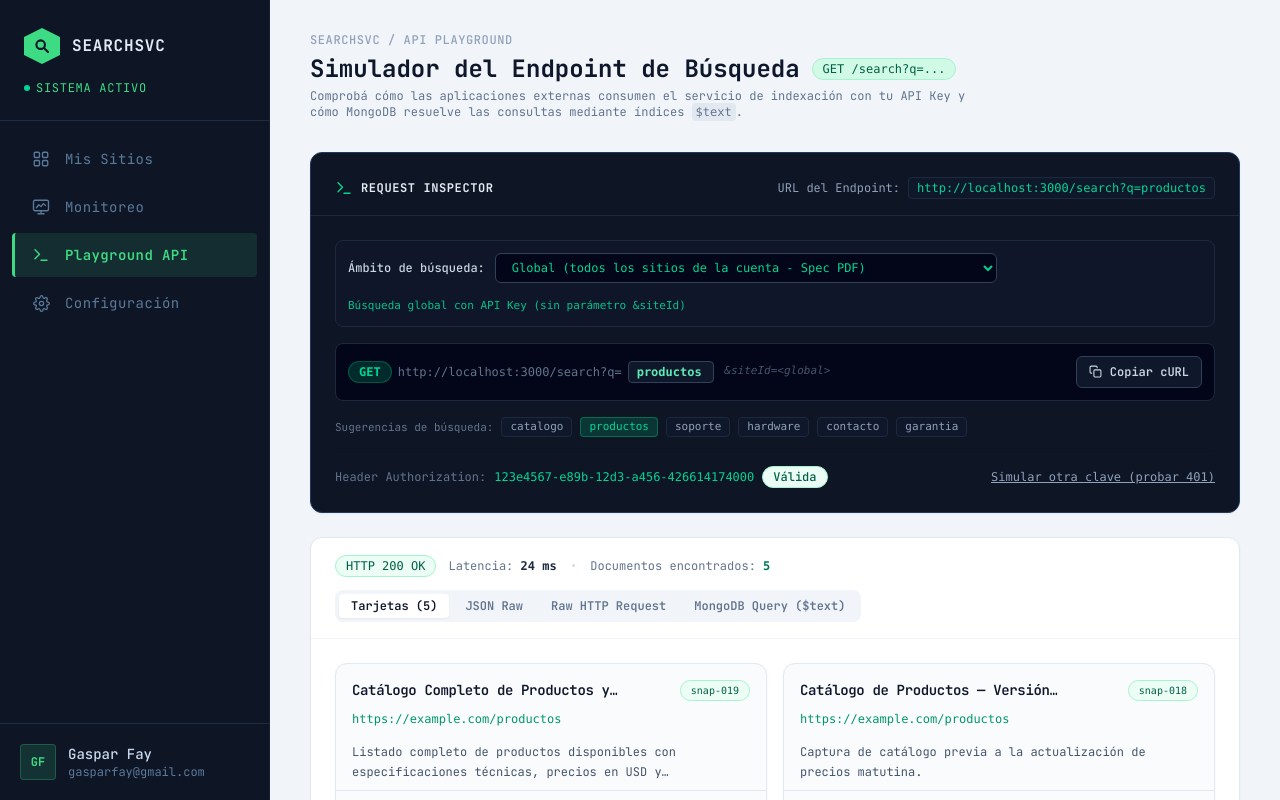
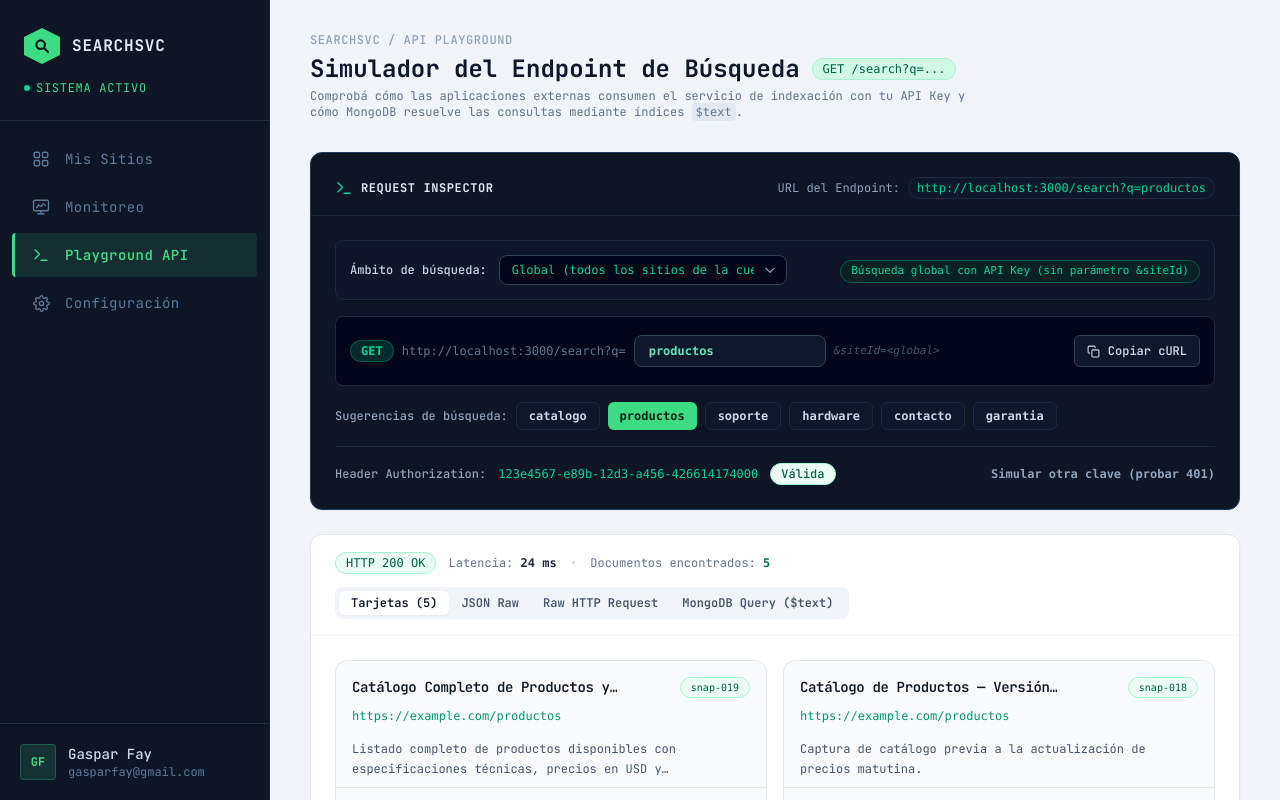
Before and after one commit to gasparfay/searchsvc, a Next.js app in the folder frontend/: page /playground in a window 1280 px wide. Built offline with nearby package versions, Linux system fonts and the light colour scheme.

Commit message:
Standardize playground and config returns with shadcn Tabs, Select, Label, and Separator primitives

```diff
--- a/frontend/src/app/playground/page.tsx
+++ b/frontend/src/app/playground/page.tsx
@@ -9,10 +9,20 @@ import PageContainer from "@/components/PageContainer";
 import SearchResultCard from "@/components/SearchResultCard";
 import CodeBlock from "@/components/CodeBlock";
 import EmptyState from "@/components/EmptyState";
-import { Card, CardHeader, CardTitle, CardDescription, CardContent } from "@/components/ui/card";
+import {
+  Card,
+  CardHeader,
+  CardTitle,
+  CardDescription,
+  CardContent,
+} from "@/components/ui/card";
 import { Badge } from "@/components/ui/badge";
 import { Button } from "@/components/ui/button";
 import { Input } from "@/components/ui/input";
+import { Label } from "@/components/ui/label";
+import { Select } from "@/components/ui/select";
+import { Separator } from "@/components/ui/separator";
+import { Tabs, TabsList, TabsTrigger, TabsContent } from "@/components/ui/tabs";
 
 const PRESET_QUERIES = ["catalogo", "productos", "soporte", "hardware", "contacto", "garantia"];
 
@@ -200,22 +210,26 @@ db.documents.find(${JSON.stringify(filter, null, 2)});`;
             </CardTitle>
           </div>
           <div className="flex items-center gap-2 text-xs">
-            <span className="text-slate-400">URL del Endpoint:</span>
-            <span className="font-mono text-emerald-400 bg-slate-900 px-2 py-0.5 rounded border border-slate-800">
+            <Label className="text-slate-400 text-xs font-normal">URL del Endpoint:</Label>
+            <Badge variant="outline" className="font-mono text-emerald-400 bg-slate-900 border-slate-800 text-xs py-0.5 px-2">
               {fullEndpointUrl}
-            </span>
+            </Badge>
           </div>
         </CardHeader>
 
         <CardContent className="p-6 space-y-4">
           {/* Selector de Ámbito de Búsqueda */}
-          <div className="flex items-center justify-between gap-4 flex-wrap text-xs bg-slate-900/80 p-3 rounded-lg border border-slate-800">
-            <div className="flex items-center gap-2.5">
-              <span className="text-slate-300 font-medium">Ámbito de búsqueda:</span>
-              <select
+          <div className="flex items-center justify-between gap-4 flex-wrap bg-slate-900/80 p-3.5 rounded-lg border border-slate-800">
+            <div className="flex items-center gap-3">
+              <Label htmlFor="siteScopeSelect" className="text-slate-300 font-medium text-xs whitespace-nowrap">
+                Ámbito de búsqueda:
+              </Label>
+              <div className="w-72">
+                <Select
+                  id="siteScopeSelect"
                   value={selectedSiteId}
                   onChange={(e) => handleSiteChange(e.target.value)}
-                className="bg-slate-950 border border-slate-700 text-emerald-400 text-xs rounded-md px-3 py-1.5 focus:outline-none focus:border-emerald-500 font-mono cursor-pointer"
+                  className="bg-slate-950 border-slate-700 text-emerald-400 font-mono"
                 >
                   <option value="all">Global (todos los sitios de la cuenta - Spec PDF)</option>
                   {sites.map((s) => (
@@ -223,38 +237,42 @@ db.documents.find(${JSON.stringify(filter, null, 2)});`;
                       Filtrar por sitio: {s.name} ({s._id})
                     </option>
                   ))}
-              </select>
+                </Select>
               </div>
-            <div className="text-[11px] text-slate-400 font-mono">
+            </div>
+            <div>
               {selectedSiteId === "all" ? (
-                <span className="text-emerald-400/90">Búsqueda global con API Key (sin parámetro &siteId)</span>
+                <Badge variant="outline" className="bg-emerald-950/50 text-emerald-400 border-emerald-800 font-mono text-[11px]">
+                  Búsqueda global con API Key (sin parámetro &amp;siteId)
+                </Badge>
               ) : (
-                <span>Filtro activo en URL: <code className="text-emerald-400 font-bold">&amp;siteId={selectedSiteId}</code></span>
+                <Badge variant="outline" className="bg-emerald-950 text-emerald-400 border-emerald-700 font-mono text-[11px]">
+                  Filtro activo: &amp;siteId={selectedSiteId}
+                </Badge>
               )}
             </div>
           </div>
 
           {/* Barra de URL Unificada y Continua (GET) */}
-          <div className="bg-slate-950 p-3 rounded-lg border border-slate-800 flex items-center justify-between gap-3 flex-wrap">
-            <div className="flex items-center gap-1.5 flex-1 min-w-0 font-mono text-xs overflow-x-auto py-1">
+          <div className="bg-slate-950 p-3.5 rounded-lg border border-slate-800 flex items-center justify-between gap-4 flex-wrap">
+            <div className="flex items-center gap-2 flex-1 min-w-0 font-mono text-xs overflow-x-auto py-1">
               <Badge variant="outline" className="bg-emerald-500/20 text-emerald-400 font-bold shrink-0 border-emerald-500/30">
                 GET
               </Badge>
               <span className="text-slate-500 shrink-0">http://localhost:3000/search?q=</span>
-              <input
+              <Input
                 type="text"
                 value={query}
                 onChange={(e) => handleQueryChange(e.target.value)}
                 placeholder="palabras-clave"
-                className="bg-slate-900 text-emerald-300 font-mono font-bold focus:outline-none px-2 py-0.5 rounded border border-slate-700 focus:border-emerald-500 shrink-0"
-                style={{ width: `${Math.max(query.length + 2, 12)}ch` }}
+                className="w-48 bg-slate-900 text-emerald-300 border-slate-700 font-mono font-bold focus:border-emerald-500 h-8 text-xs shrink-0"
               />
               {selectedSiteId !== "all" ? (
-                <span className="text-emerald-400 font-bold bg-emerald-950 px-2 py-0.5 rounded border border-emerald-700 shrink-0">
+                <Badge variant="outline" className="bg-emerald-950 text-emerald-400 font-bold border-emerald-700 shrink-0">
                   &amp;siteId={selectedSiteId}
-                </span>
+                </Badge>
               ) : (
-                <span className="text-slate-600 text-[11px] italic ml-1 shrink-0">
+                <span className="text-slate-600 text-[11px] italic shrink-0">
                   &amp;siteId=&lt;global&gt;
                 </span>
               )}
@@ -274,39 +292,45 @@ db.documents.find(${JSON.stringify(filter, null, 2)});`;
           </div>
 
           {/* Presets de búsqueda rápida */}
-          <div className="flex items-center gap-2 text-xs flex-wrap">
-            <span className="text-slate-500 text-[11px]">Sugerencias de búsqueda:</span>
+          <div className="flex items-center gap-2 flex-wrap">
+            <Label className="text-slate-400 text-xs">Sugerencias de búsqueda:</Label>
             {PRESET_QUERIES.map((preset) => (
-              <button
+              <Button
                 key={preset}
                 type="button"
+                size="sm"
+                variant={query === preset ? "default" : "outline"}
                 onClick={() => handleQueryChange(preset)}
-                className={`px-2 py-0.5 rounded text-[11px] font-mono transition-colors cursor-pointer ${
+                className={
                   query === preset
-                    ? "bg-emerald-500/20 text-emerald-400 border border-emerald-500/40"
-                    : "bg-slate-900 text-slate-400 hover:text-slate-200 border border-slate-800"
-                }`}
+                    ? "h-7 text-xs font-mono"
+                    : "h-7 text-xs font-mono bg-slate-900 border-slate-800 text-slate-300 hover:text-white hover:bg-slate-800"
+                }
               >
                 {preset}
-              </button>
+              </Button>
             ))}
           </div>
 
           {/* Authorization Header info */}
-          <div className="pt-3 border-t border-slate-900 flex items-center justify-between gap-4 flex-wrap text-xs">
-            <div className="flex items-center gap-2 flex-1 min-w-0">
-              <span className="text-slate-500">Header Authorization:</span>
+          <Separator className="bg-slate-800" />
+          <div className="flex items-center justify-between gap-4 flex-wrap text-xs">
+            <div className="flex items-center gap-3 flex-1 min-w-0">
+              <Label htmlFor="customApiKeyInput" className="text-slate-400 text-xs shrink-0">
+                Header Authorization:
+              </Label>
               {!useCustomKey ? (
                 <span className="font-mono text-emerald-400 truncate">
                   {account.apiKey}
                 </span>
               ) : (
                 <Input
+                  id="customApiKeyInput"
                   type="text"
                   value={customApiKey}
                   onChange={(e) => setCustomApiKey(e.target.value)}
                   placeholder="Probar otra API Key..."
-                  className="max-w-sm bg-slate-900 border-slate-700 text-emerald-400 font-mono focus:bg-slate-900"
+                  className="max-w-sm h-8 bg-slate-900 border-slate-700 text-emerald-400 font-mono focus:bg-slate-900 text-xs"
                 />
               )}
               <Badge variant={isAuthorized ? "success" : "destructive"}>
@@ -314,22 +338,28 @@ db.documents.find(${JSON.stringify(filter, null, 2)});`;
               </Badge>
             </div>
 
-            <button
+            <Button
               type="button"
+              variant="link"
+              size="sm"
               onClick={() => {
                 setUseCustomKey(!useCustomKey);
                 if (useCustomKey) setCustomApiKey(account.apiKey);
               }}
-              className="text-xs text-slate-400 hover:text-slate-200 underline font-mono cursor-pointer"
+              className="text-xs text-slate-400 hover:text-slate-200 font-mono p-0 h-auto"
             >
               {useCustomKey ? "Usar clave de mi cuenta" : "Simular otra clave (probar 401)"}
-            </button>
+            </Button>
           </div>
         </CardContent>
       </Card>
 
       {/* Panel 2: Respuesta de la API */}
       <Card className="mb-6">
+        <Tabs
+          value={activeTab}
+          onValueChange={(val) => setActiveTab(val as "cards" | "json" | "headers" | "mongo")}
+        >
           <CardHeader className="flex-row items-center justify-between p-4 px-6 border-b border-slate-100 flex-wrap gap-3">
             <div className="flex items-center gap-3">
               <Badge variant={isAuthorized ? "success" : "destructive"} className="font-mono text-xs">
@@ -344,49 +374,16 @@ db.documents.find(${JSON.stringify(filter, null, 2)});`;
               </span>
             </div>
 
-          <div className="flex items-center gap-1 bg-slate-100 p-1 rounded-lg">
-            <button
-              type="button"
-              onClick={() => setActiveTab("cards")}
-              className={`px-3 py-1 text-xs font-semibold rounded transition-colors cursor-pointer ${
-                activeTab === "cards" ? "bg-white text-slate-900 shadow-xs" : "text-slate-500 hover:text-slate-800"
-              }`}
-            >
-              Tarjetas ({searchResults.length})
-            </button>
-            <button
-              type="button"
-              onClick={() => setActiveTab("json")}
-              className={`px-3 py-1 text-xs font-semibold rounded transition-colors cursor-pointer ${
-                activeTab === "json" ? "bg-white text-slate-900 shadow-xs" : "text-slate-500 hover:text-slate-800"
-              }`}
-            >
-              JSON Raw
-            </button>
-            <button
-              type="button"
-              onClick={() => setActiveTab("headers")}
-              className={`px-3 py-1 text-xs font-semibold rounded transition-colors cursor-pointer ${
-                activeTab === "headers" ? "bg-white text-slate-900 shadow-xs" : "text-slate-500 hover:text-slate-800"
-              }`}
-            >
-              Raw HTTP Request
-            </button>
-            <button
-              type="button"
-              onClick={() => setActiveTab("mongo")}
-              className={`px-3 py-1 text-xs font-semibold rounded transition-colors cursor-pointer ${
-                activeTab === "mongo" ? "bg-white text-emerald-800 font-bold shadow-xs border border-emerald-200" : "text-slate-500 hover:text-slate-800"
-              }`}
-            >
-              MongoDB Query ($text)
-            </button>
-          </div>
+            <TabsList>
+              <TabsTrigger value="cards">Tarjetas ({searchResults.length})</TabsTrigger>
+              <TabsTrigger value="json">JSON Raw</TabsTrigger>
+              <TabsTrigger value="headers">Raw HTTP Request</TabsTrigger>
+              <TabsTrigger value="mongo">MongoDB Query ($text)</TabsTrigger>
+            </TabsList>
           </CardHeader>
 
           <CardContent className="p-6">
-          {activeTab === "cards" && (
-            <div>
+            <TabsContent value="cards" className="mt-0">
               {!isAuthorized ? (
                 <EmptyState
                   title="401 Unauthorized"
@@ -431,24 +428,23 @@ db.documents.find(${JSON.stringify(filter, null, 2)});`;
                   })}
                 </div>
               )}
-            </div>
-          )}
+            </TabsContent>
 
-          {activeTab === "json" && (
+            <TabsContent value="json" className="mt-0">
               <CodeBlock
                 title="Content-Type: application/json; charset=utf-8"
                 content={jsonString}
               />
-          )}
+            </TabsContent>
 
-          {activeTab === "headers" && (
+            <TabsContent value="headers" className="mt-0">
               <CodeBlock
                 title="Petición HTTP en formato estándar (Search Service Spec)"
                 content={rawHttpRequestString}
               />
-          )}
+            </TabsContent>
 
-          {activeTab === "mongo" && (
+            <TabsContent value="mongo" className="mt-0">
               <div>
                 <CodeBlock
                   title="Sintaxis de consulta MongoDB con índice de texto ($text)"
@@ -458,12 +454,17 @@ db.documents.find(${JSON.stringify(filter, null, 2)});`;
                   <span className="font-bold text-slate-800">Nota del enunciado (Search Service Spec):</span> En MongoDB, el operador <code className="bg-slate-200 px-1 py-0.5 rounded font-mono font-bold">$text</code> permite búsquedas de texto indexadas con tokenización y stemming sobre los campos indexados (<code>name</code>, <code>description</code>, <code>content</code>), filtrando además por la cuenta del usuario (<code>accountId</code>) y opcionalmente por el sitio (<code>siteId</code>).
                 </div>
               </div>
-          )}
+            </TabsContent>
           </CardContent>
+        </Tabs>
       </Card>
 
       {/* Panel 3: Guía de integración en clientes */}
       <Card className="p-6">
+        <Tabs
+          value={activeLang}
+          onValueChange={(val) => setActiveLang(val as "curl" | "fetch" | "python")}
+        >
           <div className="flex items-center justify-between mb-4 flex-wrap gap-2">
             <div>
               <CardTitle className="text-sm font-bold text-slate-900">
@@ -473,23 +474,24 @@ db.documents.find(${JSON.stringify(filter, null, 2)});`;
                 Copiá el snippet correspondiente al lenguaje o herramienta con la que consumirás este microservicio:
               </CardDescription>
             </div>
-          <div className="flex items-center gap-1 bg-slate-100 p-1 rounded-lg">
-            {(["curl", "fetch", "python"] as const).map((lang) => (
-              <button
-                key={lang}
-                type="button"
-                onClick={() => setActiveLang(lang)}
-                className={`px-3 py-1 text-xs font-semibold rounded uppercase font-mono transition-colors cursor-pointer ${
-                  activeLang === lang ? "bg-white text-slate-900 shadow-xs" : "text-slate-500 hover:text-slate-800"
-                }`}
-              >
-                {lang}
-              </button>
-            ))}
-          </div>
+
+            <TabsList>
+              <TabsTrigger value="curl" className="uppercase font-mono">cURL</TabsTrigger>
+              <TabsTrigger value="fetch" className="uppercase font-mono">Fetch</TabsTrigger>
+              <TabsTrigger value="python" className="uppercase font-mono">Python</TabsTrigger>
+            </TabsList>
           </div>
 
+          <TabsContent value="curl" className="mt-0">
             <CodeBlock content={clientSnippet} />
+          </TabsContent>
+          <TabsContent value="fetch" className="mt-0">
+            <CodeBlock content={clientSnippet} />
+          </TabsContent>
+          <TabsContent value="python" className="mt-0">
+            <CodeBlock content={clientSnippet} />
+          </TabsContent>
+        </Tabs>
       </Card>
     </PageContainer>
   );
--- /dev/null
+++ b/frontend/src/components/ui/label.tsx
@@ -0,0 +1,17 @@
+import * as React from "react";
+import { cn } from "@/lib/utils";
+
+function Label({ className, ...props }: React.ComponentProps<"label">) {
+  return (
+    <label
+      data-slot="label"
+      className={cn(
+        "text-xs font-medium leading-none text-slate-700 peer-disabled:cursor-not-allowed peer-disabled:opacity-70 select-none",
+        className
+      )}
+      {...props}
+    />
+  );
+}
+
+export { Label };
--- /dev/null
+++ b/frontend/src/components/ui/select.tsx
@@ -0,0 +1,26 @@
+import * as React from "react";
+import { cn } from "@/lib/utils";
+
+function Select({ className, children, ...props }: React.ComponentProps<"select">) {
+  return (
+    <div className="relative inline-block w-full">
+      <select
+        data-slot="select"
+        className={cn(
+          "w-full appearance-none rounded-lg border border-slate-200 bg-slate-50 px-3 py-1.5 pr-8 text-xs font-medium text-slate-900 transition-colors focus:border-emerald-500 focus:bg-white focus:outline-none disabled:cursor-not-allowed disabled:opacity-50 cursor-pointer",
+          className
+        )}
+        {...props}
+      >
+        {children}
+      </select>
+      <div className="pointer-events-none absolute inset-y-0 right-0 flex items-center px-2.5 text-slate-400">
+        <svg className="h-3.5 w-3.5" fill="none" stroke="currentColor" viewBox="0 0 24 24">
+          <path strokeLinecap="round" strokeLinejoin="round" strokeWidth={2} d="M19 9l-7 7-7-7" />
+        </svg>
+      </div>
+    </div>
+  );
+}
+
+export { Select };
--- /dev/null
+++ b/frontend/src/components/ui/separator.tsx
@@ -0,0 +1,23 @@
+import * as React from "react";
+import { cn } from "@/lib/utils";
+
+function Separator({
+  className,
+  orientation = "horizontal",
+  ...props
+}: React.ComponentProps<"div"> & { orientation?: "horizontal" | "vertical" }) {
+  return (
+    <div
+      role="separator"
+      aria-orientation={orientation}
+      className={cn(
+        "shrink-0 bg-slate-200",
+        orientation === "horizontal" ? "h-[1px] w-full" : "h-full w-[1px]",
+        className
+      )}
+      {...props}
+    />
+  );
+}
+
+export { Separator };
--- /dev/null
+++ b/frontend/src/components/ui/tabs.tsx
@@ -0,0 +1,120 @@
+"use client";
+
+import * as React from "react";
+import { cn } from "@/lib/utils";
+
+interface TabsContextValue {
+  value: string;
+  onValueChange: (val: string) => void;
+}
+
+const TabsContext = React.createContext<TabsContextValue | null>(null);
+
+function useTabs() {
+  const context = React.useContext(TabsContext);
+  if (!context) {
+    throw new Error("Tabs components must be used within a Tabs provider");
+  }
+  return context;
+}
+
+interface TabsProps extends React.HTMLAttributes<HTMLDivElement> {
+  value?: string;
+  defaultValue?: string;
+  onValueChange?: (val: string) => void;
+}
+
+function Tabs({
+  value: controlledValue,
+  defaultValue,
+  onValueChange,
+  className,
+  children,
+  ...props
+}: TabsProps) {
+  const [uncontrolledValue, setUncontrolledValue] = React.useState(defaultValue || "");
+  const isControlled = controlledValue !== undefined;
+  const activeValue = isControlled ? controlledValue : uncontrolledValue;
+
+  const handleValueChange = React.useCallback(
+    (newVal: string) => {
+      if (!isControlled) {
+        setUncontrolledValue(newVal);
+      }
+      onValueChange?.(newVal);
+    },
+    [isControlled, onValueChange]
+  );
+
+  return (
+    <TabsContext.Provider value={{ value: activeValue, onValueChange: handleValueChange }}>
+      <div data-slot="tabs" className={cn("w-full", className)} {...props}>
+        {children}
+      </div>
+    </TabsContext.Provider>
+  );
+}
+
+function TabsList({ className, ...props }: React.HTMLAttributes<HTMLDivElement>) {
+  return (
+    <div
+      data-slot="tabs-list"
+      className={cn(
+        "inline-flex items-center justify-center rounded-lg bg-slate-100 p-1 text-slate-500",
+        className
+      )}
+      {...props}
+    />
+  );
+}
+
+interface TabsTriggerProps extends React.ButtonHTMLAttributes<HTMLButtonElement> {
+  value: string;
+}
+
+function TabsTrigger({ className, value, children, ...props }: TabsTriggerProps) {
+  const { value: activeValue, onValueChange } = useTabs();
+  const isActive = activeValue === value;
+
+  return (
+    <button
+      type="button"
+      role="tab"
+      data-state={isActive ? "active" : "inactive"}
+      aria-selected={isActive}
+      onClick={() => onValueChange(value)}
+      className={cn(
+        "inline-flex items-center justify-center whitespace-nowrap rounded-md px-3 py-1 text-xs font-semibold ring-offset-white transition-all focus-visible:outline-none cursor-pointer disabled:pointer-events-none disabled:opacity-50",
+        isActive
+          ? "bg-white text-slate-900 shadow-xs"
+          : "text-slate-600 hover:text-slate-900",
+        className
+      )}
+      {...props}
+    >
+      {children}
+    </button>
+  );
+}
+
+interface TabsContentProps extends React.HTMLAttributes<HTMLDivElement> {
+  value: string;
+}
+
+function TabsContent({ className, value, children, ...props }: TabsContentProps) {
+  const { value: activeValue } = useTabs();
+  if (activeValue !== value) return null;
+
+  return (
+    <div
+      role="tabpanel"
+      data-state="active"
+      className={cn("mt-2 ring-offset-white focus-visible:outline-none", className)}
+      {...props}
+    >
+      {children}
+    </div>
+  );
+}
+
+export { Tabs, TabsList, TabsTrigger, TabsContent };
```
Also changed, not shown: frontend/src/app/config/page.tsx (+32 -22 lines). Lines whose indentation alone changed are shown as unchanged.
